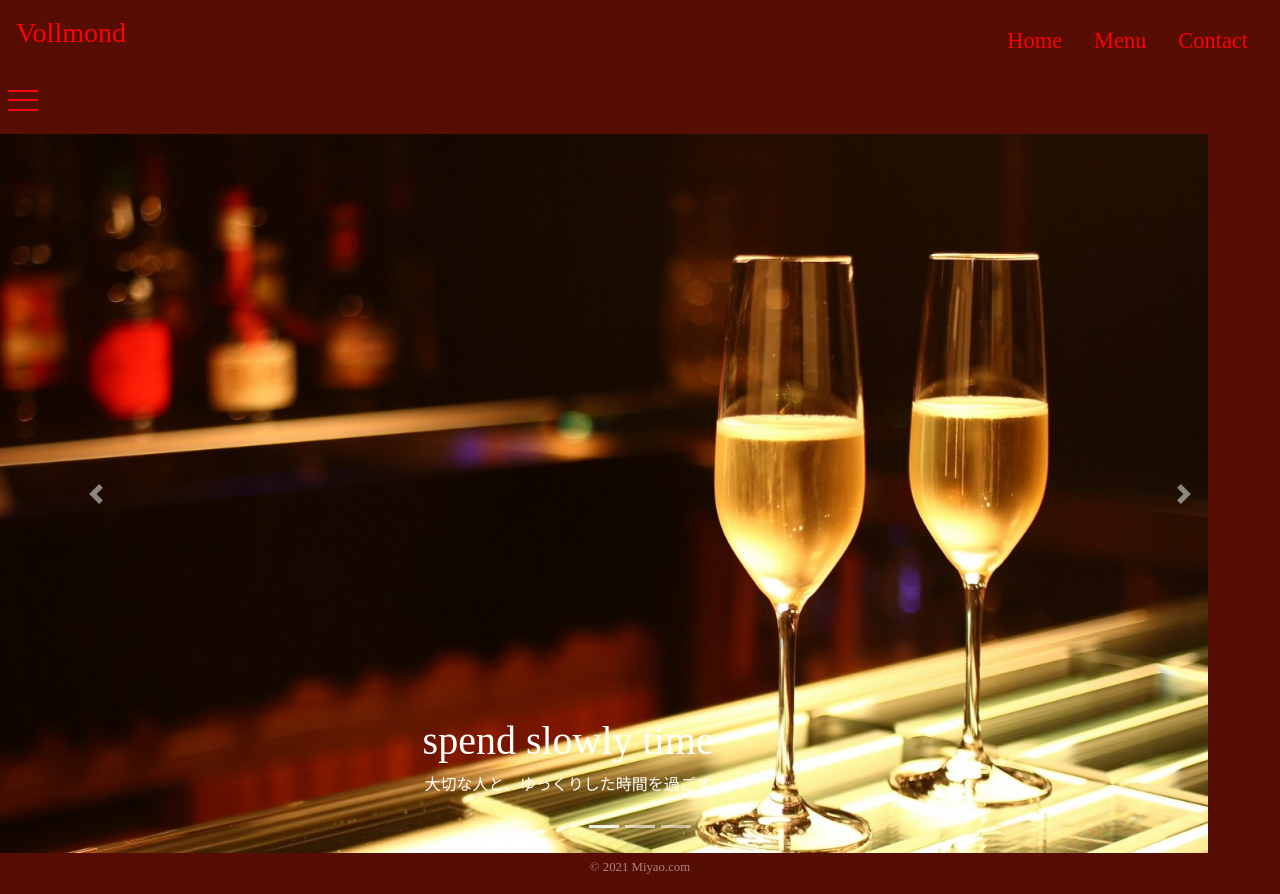
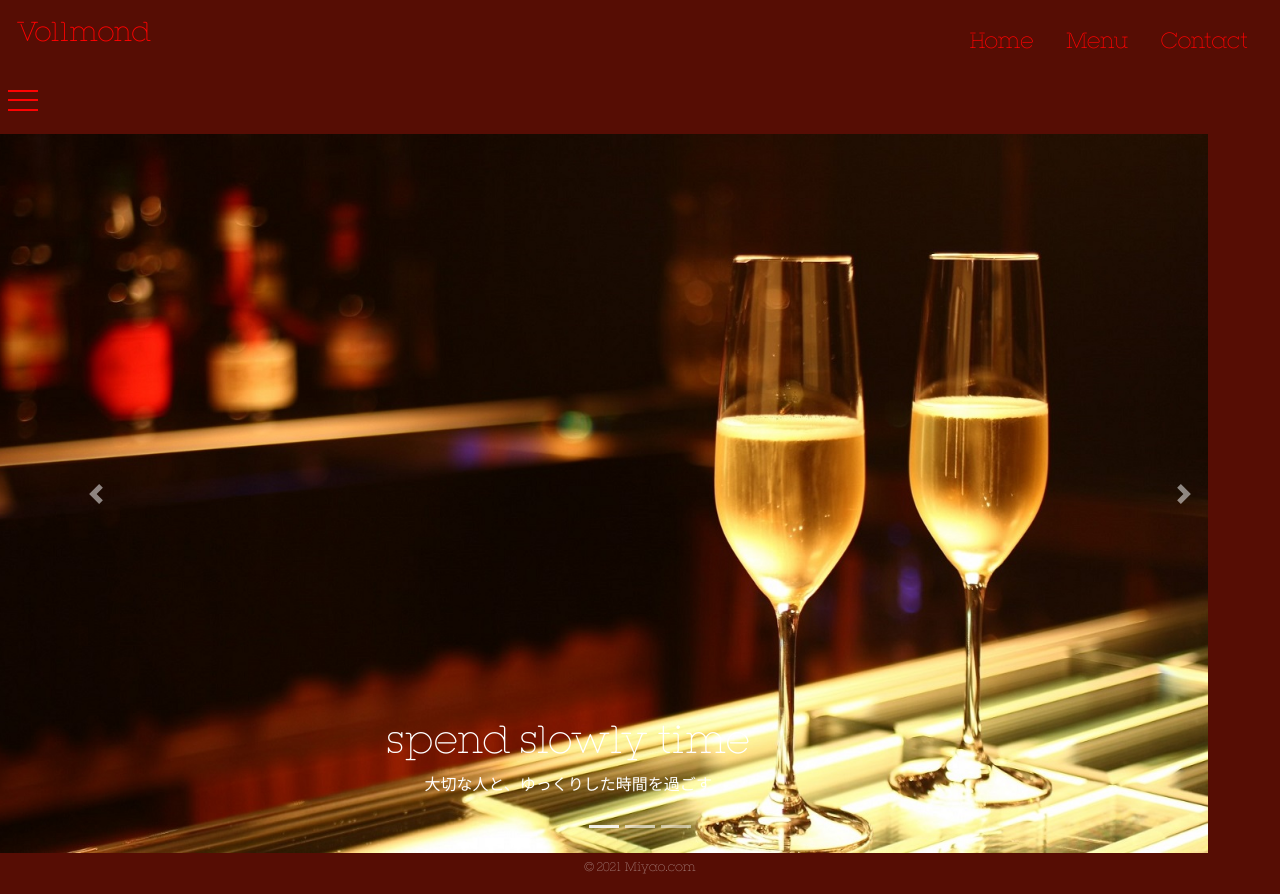
Before and after one commit to MiyakoTamura385/bar, a website: page index.html in a window 1280 px wide. Drawn offline with nearby package versions, Linux system fonts and the light colour scheme; files that its build step writes are made by us from their sources; the site is published under a folder, as on GitHub Pages, so addresses that start at the root find nothing.

Commit message:
fontパス変更

```diff
--- a/css/scss/style.scss
+++ b/css/scss/style.scss
@@ -7,7 +7,7 @@
 
 @font-face {
   font-family: "moon";
-  src: url("/fonts/moon.woff") format("woff2"), url("/fonts/moon.woff") format("woff");
+  src: url(../fonts/moon.woff) format("woff2"), url(../fonts/moon.woff) format("woff");
 }
 
 h1, h2, h3, h4, h5, h6, p, caption {
```
